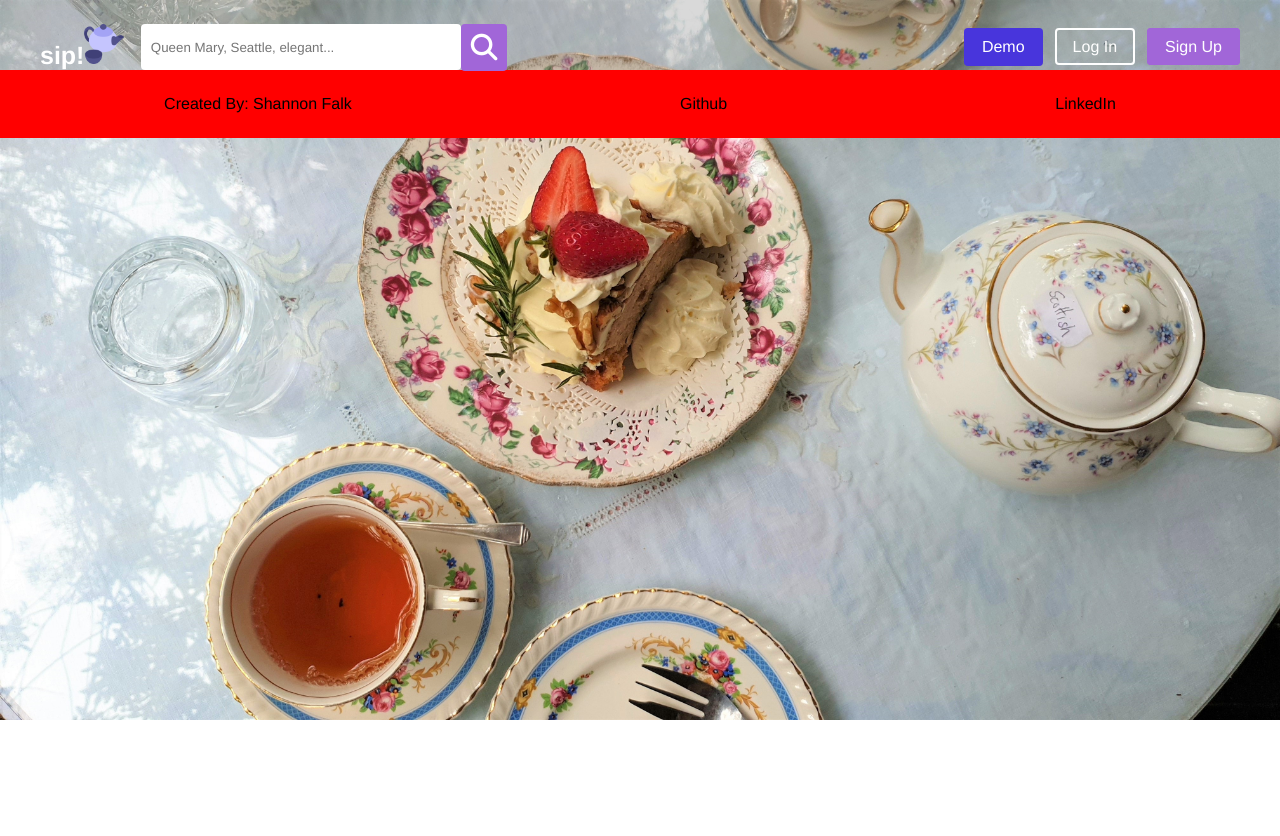
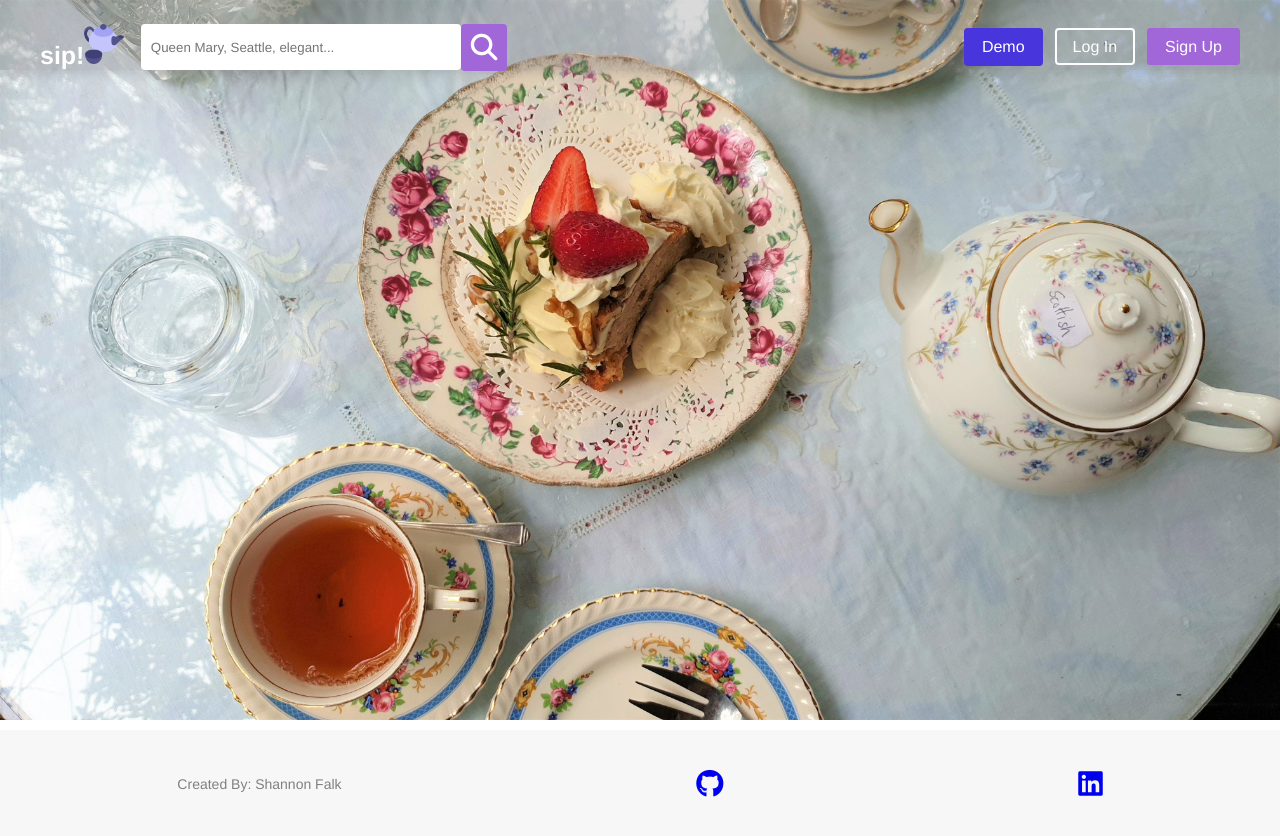
Before and after one commit to ShanFalk/Sip, a React (Create React App) app in the folder authenticate-me/frontend/: page / in a window 1280 px wide. Shown: the top 836 px of the page. Before the commit the page ends 800 px from the top, so only its background shows below. Built offline with nearby package versions, Linux system fonts and the light colour scheme; no server answers.

Commit message:
fixed footer

```diff
--- a/authenticate-me/frontend/src/App.js
+++ b/authenticate-me/frontend/src/App.js
@@ -11,6 +11,7 @@ import Businesses from './components/Businesses';
 import BusinessDetails from './components/BusinessDetails'
 import Business from './components/BusinessDetails/Business';
 import CreateReview from './components/BusinessDetails/ReviewDetails/CreateReview';
+import Navigation from './components/Navigation';
 
 function App() {
 
@@ -36,6 +37,8 @@ function App() {
       <Route path='/businesses/:businessId'>
         <BusinessDetails />
       </Route>
+      <Route>
+      </Route>
       <Route path='/review/:businessId'>
         <CreateReview />
       </Route>
--- a/authenticate-me/frontend/src/components/Businesses/Businesses.css
+++ b/authenticate-me/frontend/src/components/Businesses/Businesses.css
@@ -1,8 +1,7 @@
 .search-results-div {
     margin: 20px;
     padding: 5px;
-    height: 650px;
-    overflow-y: scroll;
+    min-height: 80vh;
 }
 
 .biz-results-h2 {
@@ -58,3 +57,29 @@
 .result-text {
     color: grey;
 }
+
+.no-results-div {
+    margin-top: 30px;
+}
+
+.no-results-title {
+    display: flex;
+    justify-content: center;
+}
+
+.search-suggest {
+    display: flex;
+    justify-content: center;
+}
+
+.no-tea-div {
+    display: flex;
+    justify-content: center;
+    margin-top: 30px;
+}
+
+.no-tea {
+    width: 50%;
+    height: auto;
+    border-radius: 4px;
+}
--- a/authenticate-me/frontend/src/components/Businesses/index.js
+++ b/authenticate-me/frontend/src/components/Businesses/index.js
@@ -4,6 +4,7 @@ import { useSelector, useDispatch } from 'react-redux';
 import './Businesses.css';
 import { useEffect } from 'react';
 import { readBusinesses } from '../../store/business';
+import noTea from '../../images/no-tea.jpg'
 
 const Businesses = () => {
 
@@ -22,7 +23,19 @@ const Businesses = () => {
         <>
         <Navigation />
         <div className='search-results-div'>
+            <div className='wrap'>
             <h2 className='biz-results-h2'>Browsing {term} businesses</h2>
+            {businesses.length === 0 && (
+                    <div className='no-results-div'>
+                        <h3 className='no-results-title'>There's nothing here!</h3>
+                        <div className='search-suggest'>
+                            <p>Try searching 'tea' or a location</p>
+                        </div>
+                        <div className='no-tea-div'>
+                            <img className ='no-tea' src={noTea}/>
+                        </div>
+                    </div>
+                )}
             {businesses.map((business) => (
                 <div  key={business.id} className='search-result-div'>
                     <div className='inner-search-div'>
@@ -49,6 +62,8 @@ const Businesses = () => {
                     </div>
                 </div>
             ))}
+
+            </div>
         </div>
         </>
     )
--- a/authenticate-me/frontend/src/components/Footer/Footer.css
+++ b/authenticate-me/frontend/src/components/Footer/Footer.css
@@ -1,12 +1,13 @@
 footer {
-    background-color: red;
+    background-color: #f7f7f7;
     flex-shrink: 0;
     width: 100%;
-    /* height: 10%; */
+    position: relative;
+    height: 150px;
+    clear: both;
 }
 
 .footer-div {
-
     width: 100%;
 }
 
@@ -16,6 +17,8 @@ footer {
     justify-content: space-around;
     align-items: center;
     list-style: none;
-    padding-top: 25px;
-    padding-bottom: 25px;
+    margin-top: 20px;
+    padding-top: 40px;
+    font-size: 14px;
+    color: grey;
 }
--- a/authenticate-me/frontend/src/components/Footer/index.js
+++ b/authenticate-me/frontend/src/components/Footer/index.js
@@ -6,8 +6,8 @@ const Footer = () => {
             <div className='footer-div'>
                 <ul className='footer-ul'>
                     <li>Created By: Shannon Falk</li>
-                    <li>Github</li>
-                    <li>LinkedIn</li>
+                    <li><a href='https://github.com/ShanFalk/wk15-solo-project-sip'><i className="fa-brands fa-github fa-2x"></i></a></li>
+                    <li><a href='http://linkedin.com/in/shannon-falk-16097a83'><i className="fa-brands fa-linkedin fa-2x"></i></a></li>
                 </ul>
             </div>
         </footer>
--- a/authenticate-me/frontend/src/components/LandingPage/LandingPage.css
+++ b/authenticate-me/frontend/src/components/LandingPage/LandingPage.css
@@ -12,5 +12,13 @@
     aspect-ratio: 1/1;
     width: 100vw;
     height: 100vh;
+}
 
+.wrap {
+    min-height: 80vh;
 }
+
+.main {
+    overflow: auto;
+    padding-bottom: 180px;
+}
--- a/authenticate-me/frontend/src/components/LandingPage/index.js
+++ b/authenticate-me/frontend/src/components/LandingPage/index.js
@@ -4,8 +4,11 @@ import Navigation from '../Navigation';
 const LandingPage = () => {
     return (
         <>
+        <Navigation />
         <div id='background-image-main'></div>
-        <Navigation />
+        <div className='wrap'>
+            <div className='main'></div>
+        </div>
         </>
     )
 }
--- a/authenticate-me/frontend/src/components/Navigation/SearchBar.js
+++ b/authenticate-me/frontend/src/components/Navigation/SearchBar.js
@@ -14,6 +14,8 @@ const SearchBar = () => {
     const onSubmit = (e) => {
         e.preventDefault();
 
+
+
         dispatch(readBusinesses(searchTerm))
             .then(history.push(`/search/${searchTerm}`))
             .catch(async (res) => {
@@ -29,7 +31,8 @@ const SearchBar = () => {
                     <input className='search-input'
                     onChange={(e) => setSearchTerm(e.target.value)}
                     type='search' name='term'
-                    placeholder='Queen Mary, Seattle, elegant...'>
+                    placeholder='Queen Mary, Seattle, elegant...'
+                    required>
                     </input>
                     <button className='search-button'>
                         <i className="fa-solid fa-magnifying-glass fa-2x"></i>
--- a/authenticate-me/frontend/src/styles/Form.css
+++ b/authenticate-me/frontend/src/styles/Form.css
@@ -153,6 +153,10 @@ margin: 10px 0px;
     border: none;
 }
 
+.add-biz-button:hover {
+    box-shadow: 0px 0px 5px rgb(161, 102, 216);
+}
+
 .sub-text-div {
     display: flex;
     justify-content: flex-end;
```
Also changed, not shown: authenticate-me/frontend/src/images/no-tea.jpg (added). Lines whose indentation alone changed are shown as unchanged.
